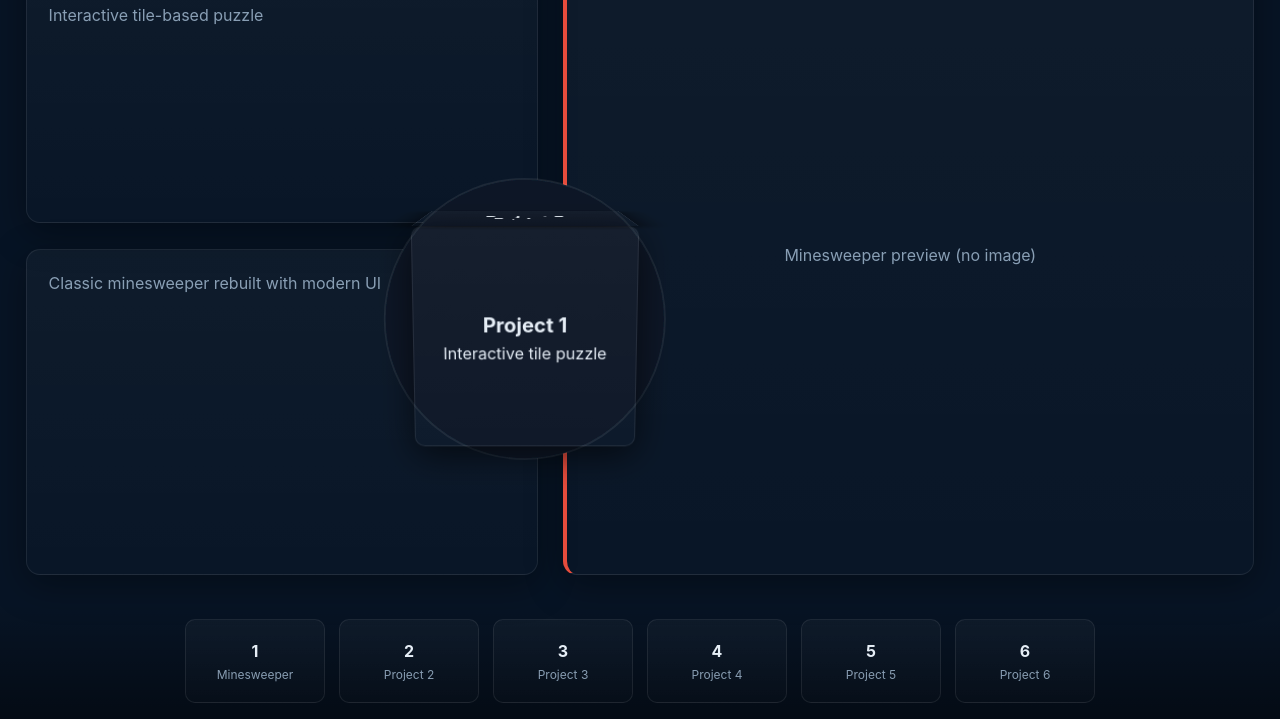
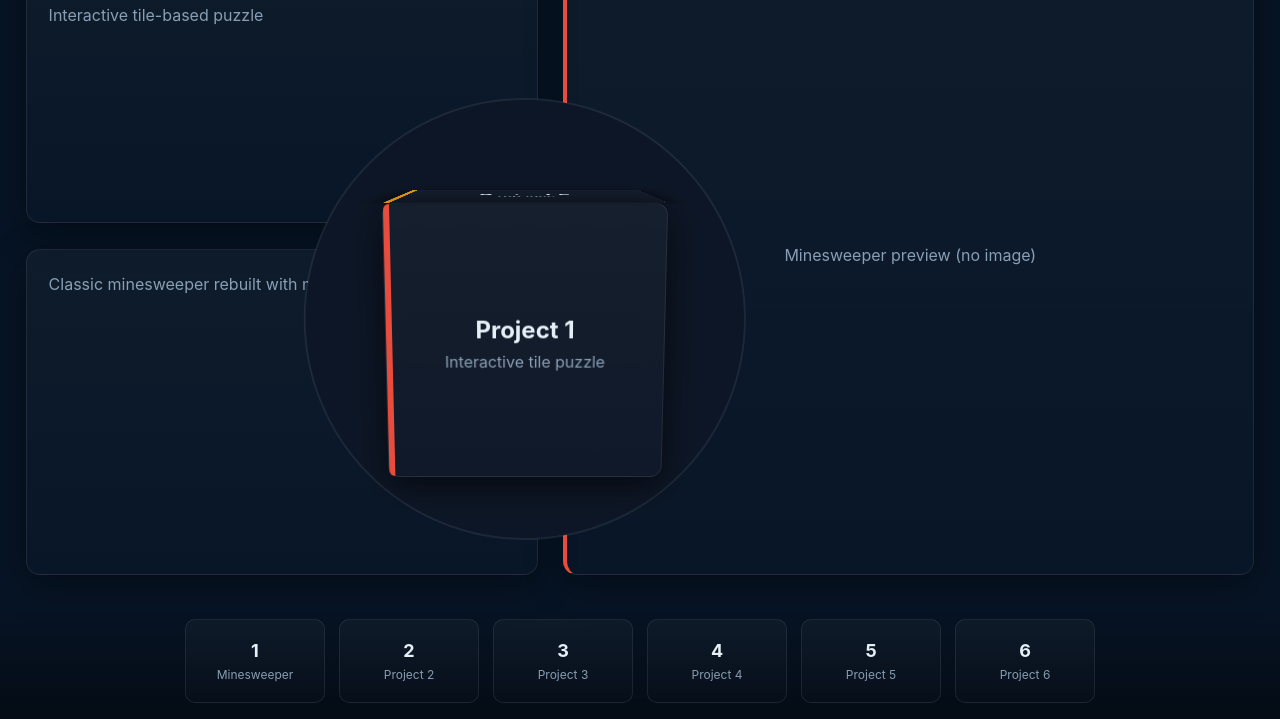
Before and after one commit to JackFShields/JackFShields.github.io, a plain HTML site: page docs/index.html in a window 1280 px wide. Shown: the part 81-800 px from the top of the page. Drawn offline with Linux system fonts and the light colour scheme.

Commit message:
Update index.html

```diff
--- a/docs/index.html
+++ b/docs/index.html
@@ -3,29 +3,27 @@
 <head>
 <meta charset="utf-8" />
 <meta name="viewport" content="width=device-width,initial-scale=1" />
-<title>Portfolio — Cube with Smooth Single Bite</title>
+<title>Portfolio Cube — Final</title>
 <style>
   :root{
     --bg:#071425;
-    --panel-grad: linear-gradient(180deg, rgba(255,255,255,0.035), rgba(255,255,255,0.01));
-    --panel-bg: rgba(255,255,255,0.03);
+    --panel: linear-gradient(180deg, rgba(255,255,255,0.035), rgba(255,255,255,0.01));
     --border: rgba(255,255,255,0.08);
     --text:#e6eef6;
-    --muted: rgba(190,215,240,0.70);
+    --muted: rgba(190,215,240,0.7);
     --gap: 2vw;
-
-    --cube-size: 220px;   /* base cube size */
-    --bite-radius: 140px; /* visual bite radius (px) */
+    --cube-size: 280px;     /* bigger cube */
+    --bite-radius: 220px;   /* larger bite for breathing room */
   }
 
   *{box-sizing:border-box;margin:0;padding:0}
-  html,body{height:100%;background:var(--bg);color:var(--text);font-family:Inter,system-ui,-apple-system,Segoe UI,Roboto,Arial}
+  html,body{height:100%;background:var(--bg);color:var(--text);font-family:Inter,system-ui,-apple-system,sans-serif;-webkit-font-smoothing:antialiased;-moz-osx-font-smoothing:grayscale}
   .viewport{width:100vw;height:100vh;position:relative;overflow:hidden}
 
 /* Panels */
   .panel{
     position:absolute;
-    background:var(--panel-grad);
+    background:var(--panel);
     border:1px solid var(--border);
     border-radius:14px;
     padding:22px;
@@ -39,11 +37,11 @@
   .title p{color:var(--muted)}
 
   .description{ left:2vw; top:calc(2vh + 36vh + var(--gap)); width:calc(42vw - var(--gap)); height:calc(82vh - 36vh - var(--gap) - 2vh); }
-  .description p{ color:var(--muted); line-height:1.45 }
+  .description p{ color:var(--muted); line-height:1.5 }
 
   .image{ right:2vw; top:2vh; width:54vw; height:80vh; display:flex;align-items:center;justify-content:center;color:var(--muted);text-align:center }
 
-/* Invisible footprint anchor (not shown) - used for positioning bite and cube */
+/* Anchor used to compute the center and radius for the single circle bite */
   .footprint-anchor{
     position:absolute;
     left: calc(42vw - var(--gap)/2);
@@ -56,19 +54,11 @@
     opacity:0;
   }
 
-/* SVG overlay that draws one single circular 'bite' visually.
-   It's placed above panels (so it hides them where it overlaps) and below cube (so cube is visible).
-   The circle is filled with page background to visually remove underlying panel parts, and
-   includes a stroke + inner subtle shadow so the border and shadow continuity reads correctly.
+/* SVG overlay (single circle) draws a clean curved cut with stroke + inner shadow
+   It sits above panels, below cube, and matches page background so panels appear bitten.
 */
-  .bite-svg {
-    position:absolute;
-    left:0;top:0;width:100%;height:100%;
-    pointer-events:none;
-    z-index:3;
-  }
+  .bite-svg { position:absolute; left:0; top:0; width:100%; height:100%; pointer-events:none; z-index:3; }
 
-/* Cube sits centered at the footprint anchor (same center), above the bite overlay */
   .cube-wrap{
     position:absolute;
     left: calc(42vw - var(--gap)/2);
@@ -81,14 +71,22 @@
   }
 
   .scene{ width:100%; height:100%; perspective:1000px; pointer-events:auto; user-select:none; touch-action:none; position:relative; }
-  .cube { width:100%; height:100%; transform-style:preserve-3d; transform: translateZ(-90px) rotateX(-10deg) rotateY(0deg); transition:transform .08s linear; position:relative; z-index:5; }
+  .cube { width:100%; height:100%; transform-style:preserve-3d; transform: translateZ(-140px) rotateX(-10deg) rotateY(0deg); transition: transform .08s linear; position:relative; z-index:5; }
+
+  /* Non-transparent faces with accent color bar on left edge (matches image panel accent) */
   .face{
     position:absolute; left:0; top:0; width:100%; height:100%;
-    border-radius:10px; background:var(--panel-grad); border:1px solid var(--border);
-    display:flex;align-items:center;justify-content:center;flex-direction:column; backface-visibility:hidden; box-shadow: 0 10px 36px rgba(0,0,0,0.6);
-    cursor:pointer;
+    border-radius:12px; background:var(--panel); border:1px solid var(--border);
+    display:flex; align-items:center; justify-content:center; flex-direction:column;
+    backface-visibility:hidden; box-shadow: 0 10px 36px rgba(0,0,0,0.6); cursor:pointer;
+    box-sizing:border-box;
   }
-  .face h3{font-size:20px;margin:0 0 6px 0}
+  .face h3{ font-size:24px; margin:0 0 8px 0 }
+  .face p{ color:var(--muted) }
+
+  /* accent bar applied via inline style from JS to match panel border color */
+  .face .accent { position:absolute; left:0; top:0; bottom:0; width:6px; border-top-left-radius:12px; border-bottom-left-radius:12px; }
+
   .front{ transform: rotateY(0deg) translateZ(calc(var(--cube-size)/2)); }
   .right{ transform: rotateY(90deg) translateZ(calc(var(--cube-size)/2)); }
   .back{ transform: rotateY(180deg) translateZ(calc(var(--cube-size)/2)); }
@@ -96,7 +94,7 @@
   .top{ transform: rotateX(90deg) translateZ(calc(var(--cube-size)/2)); }
   .bottom{ transform: rotateX(-90deg) translateZ(calc(var(--cube-size)/2)); }
 
-/* Project buttons row: wraps when needed, taller rectangular ratio ~3:5 */
+/* Projects row (wrapping, taller rectangles ~3:5) */
   .projects {
     position:absolute; left:0; right:0; bottom:0;
     display:flex; gap:14px; padding:2vh 2vw; flex-wrap:wrap; justify-content:center; align-items:center;
@@ -104,20 +102,23 @@
     z-index:6;
   }
   .proj-btn {
-    width:140px; height:84px; background:var(--panel-grad); border:1px solid var(--border); border-radius:10px;
-    display:flex; flex-direction:column; align-items:center; justify-content:center; cursor:pointer; transition:transform .18s, box-shadow .18s;
+    width:140px; height:84px; background:var(--panel); border:1px solid var(--border); border-radius:10px;
+    display:flex; flex-direction:column; align-items:center; justify-content:center; cursor:pointer;
+    transition:transform .18s,box-shadow .18s;
   }
   .proj-btn:hover{ transform:translateY(-6px); box-shadow:0 12px 30px rgba(0,0,0,0.45) }
+  .proj-btn strong{ font-size:18px }
+  .proj-btn span{ font-size:12px; color:var(--muted); margin-top:6px; }
 
-/* responsive tweaks */
+/* responsive adjustments */
   @media (max-width:980px){
-    :root{ --cube-size:200px; --bite-radius:120px }
+    :root{ --cube-size:240px; --bite-radius:160px }
     .title, .description { left:2vw; width:calc(100% - 4vw) }
-    .title{ top:2vh; height:20vh }
-    .description{ top:calc(2vh + 20vh + var(--gap)); height:28vh }
-    .image{ left:2vw; right:2vw; top:calc(2vh + 20vh + 28vh + calc(var(--gap)*2)); width:calc(100% - 4vw); height:32vh }
-    .cube-wrap{ left:50%; top:calc(2vh + 20vh + (28vh/2)); transform:translate(-50%,-50%) }
-    .footprint-anchor{ left:50%; top:calc(2vh + 20vh + (28vh/2)); transform:translate(-50%,-50%) }
+    .title{ top:2vh; height:22vh }
+    .description{ top:calc(2vh + 22vh + var(--gap)); height:28vh }
+    .image{ left:2vw; right:2vw; top:calc(2vh + 22vh + 28vh + calc(var(--gap)*2)); width:calc(100% - 4vw); height:32vh }
+    .cube-wrap{ left:50%; top:calc(2vh + 22vh + (28vh/2)); transform:translate(-50%,-50%) }
+    .footprint-anchor{ left:50%; top:calc(2vh + 22vh + (28vh/2)); transform:translate(-50%,-50%) }
   }
 </style>
 </head>
@@ -134,16 +135,11 @@
 
     <div class="panel image" id="imagePanel">Minesweeper preview (no image)</div>
 
-    <!-- anchor used to compute the single bite center; invisible -->
-    <div class="footprint-anchor" id="anchor"></div>
+    <div class="footprint-anchor" id="anchor" aria-hidden="true"></div>
 
-    <!-- SVG overlay that paints one single circular bite with stroke + inner shadow.
-         Circle fill matches page bg so underlying panels visually disappear where it overlaps.
-         The stroke + inner shadow emulate the panel border and inner shading so the cut reads continuous.
-    -->
+    <!-- SVG overlay: single circle that visually removes panel area under it (no visible construction line) -->
     <svg class="bite-svg" id="biteSVG" aria-hidden="true">
       <defs>
-        <!-- inner shadow filter for the bite rim -->
         <filter id="innerShadow" x="-50%" y="-50%" width="200%" height="200%">
           <feGaussianBlur in="SourceAlpha" stdDeviation="6" result="blur" />
           <feOffset dx="0" dy="6" result="offsetBlur" />
@@ -156,23 +152,36 @@
         </filter>
       </defs>
 
-      <!-- circle (dynamic) -->
-      <circle id="biteCircle" cx="0" cy="0" r="0"
-              fill="var(--bg, #071425)"
-              stroke="rgba(255,255,255,0.08)" stroke-width="2"
-              filter="url(#innerShadow)"/>
+      <circle id="biteCircle" cx="0" cy="0" r="0" fill="var(--bg,#071425)" stroke="rgba(255,255,255,0.08)" stroke-width="2" filter="url(#innerShadow)"/>
     </svg>
 
-    <!-- cube sits exactly centered over anchor -->
     <div class="cube-wrap" id="cubeWrap">
       <div class="scene" id="scene">
         <div class="cube" id="cube" role="application" aria-label="interactive cube">
-          <div class="face front" data-slot="front"><h3>Project 1</h3><p>Interactive tile puzzle</p></div>
-          <div class="face right" data-slot="right"><h3>Project 2</h3><p>Utility tool</p></div>
-          <div class="face back" data-slot="back"><h3>Project 3</h3><p>Algorithmic art</p></div>
-          <div class="face left" data-slot="left"><h3>Project 4</h3><p>UX experiments</p></div>
-          <div class="face top" data-slot="top"><h3>Project 5</h3><p>Top face</p></div>
-          <div class="face bottom" data-slot="bottom"><h3>Project 6</h3><p>Bottom face</p></div>
+          <div class="face front" data-slot="front">
+            <div class="accent" style="background:#e74c3c"></div>
+            <h3>Project 1</h3><p>Interactive tile puzzle</p>
+          </div>
+          <div class="face right" data-slot="right">
+            <div class="accent" style="background:#27ae60"></div>
+            <h3>Project 2</h3><p>Utility tool</p>
+          </div>
+          <div class="face back" data-slot="back">
+            <div class="accent" style="background:#9b59b6"></div>
+            <h3>Project 3</h3><p>Algorithmic art</p>
+          </div>
+          <div class="face left" data-slot="left">
+            <div class="accent" style="background:#1abc9c"></div>
+            <h3>Project 4</h3><p>UX experiments</p>
+          </div>
+          <div class="face top" data-slot="top">
+            <div class="accent" style="background:#f39c12"></div>
+            <h3>Project 5</h3><p>Top face</p>
+          </div>
+          <div class="face bottom" data-slot="bottom">
+            <div class="accent" style="background:#34495e"></div>
+            <h3>Project 6</h3><p>Bottom face</p>
+          </div>
         </div>
       </div>
     </div>
@@ -181,7 +190,7 @@
   </div>
 
 <script>
-/* Projects data */
+/* Projects data (keeps order consistent with cube faces mapping) */
 const projects = [
   { title:'Minesweeper', subtitle:'Interactive tile-based puzzle', desc:'Classic minesweeper rebuilt with modern UI', url:'#', color:'#e74c3c' },
   { title:'Project 2', subtitle:'Utility tool', desc:'Small utility demo', url:'#', color:'#27ae60' },
@@ -203,13 +212,13 @@ const descPanel = document.getElementById('descPanel');
 const imagePanel = document.getElementById('imagePanel');
 const projectsBar = document.getElementById('projectsBar');
 
-/* Build projects (wrap capable) */
+/* build bottom projects (wrap-capable) */
 function renderProjects(){
   projectsBar.innerHTML = '';
   projects.forEach((p,i)=>{
     const btn = document.createElement('div');
     btn.className = 'proj-btn';
-    btn.innerHTML = `<strong>${i+1}</strong><span style="color:var(--muted);font-size:12px;margin-top:6px">${p.title}</span>`;
+    btn.innerHTML = `<strong>${i+1}</strong><span>${p.title}</span>`;
     btn.addEventListener('click', ()=> centerCubeOnProject(i));
     projectsBar.appendChild(btn);
   });
@@ -222,21 +231,17 @@ function computeAnchor(){
   return { x: r.left + r.width/2, y: r.top + r.height/2, r: Math.min(r.width, r.height)/2 };
 }
 
-/* position the bite SVG circle to visually cut panels; also update bite for panels (for interactive state if needed) */
+/* position the bite SVG circle to visually cut panels; update panels' rim decoration positions */
 function positionBite(){
   const a = computeAnchor();
-  // place bite SVG circle (SVG uses page coords relative to viewport)
   biteCircle.setAttribute('cx', a.x);
   biteCircle.setAttribute('cy', a.y);
   biteCircle.setAttribute('r', a.r);
-  // size SVG to full viewport (already set) but ensure it's sized correctly for coord system
   biteSVG.style.width = `${window.innerWidth}px`;
   biteSVG.style.height = `${window.innerHeight}px`;
-  // update panels' internal pseudo decorations to align rim highlight if desired
-  // set CSS vars for pseudo-elements (used earlier approach)
+
   [titlePanel, descPanel, imagePanel].forEach(el=>{
     const rect = el.getBoundingClientRect();
-    // compute closest point on rect to anchor center
     const cx = Math.max(rect.left, Math.min(a.x, rect.right));
     const cy = Math.max(rect.top, Math.min(a.y, rect.bottom));
     const localX = Math.round(cx - rect.left);
@@ -244,7 +249,6 @@ function positionBite(){
     el.style.setProperty('--bite-x', `${localX}px`);
     el.style.setProperty('--bite-y', `${localY}px`);
     el.style.setProperty('--bite-radius', `${a.r}px`);
-    // show/hide panel's decorative pseudo if intersecting
     const dist = Math.hypot(cx - a.x, cy - a.y);
     const margin = 6;
     if(dist < a.r + margin){
@@ -257,23 +261,21 @@ function positionBite(){
   });
 }
 
-/* Place cubeWrap center to anchor center (ensure exact overlap on resize) */
+/* position cubeWrap at anchor center */
 function positionCubeWrap(){
   const a = computeAnchor();
-  cubeWrap.style.left = `${(a.x)}px`;
-  cubeWrap.style.top = `${(a.y)}px`;
-  // cubeWrap uses transform translate(-50%,-50%) in CSS; set directly:
+  cubeWrap.style.left = `${a.x}px`;
+  cubeWrap.style.top = `${a.y}px`;
   cubeWrap.style.transform = 'translate(-50%,-50%)';
 }
 
-/* Responsive startup */
+/* initial layout update */
 function layoutUpdate(){
-  // reposition anchor if CSS changed; anchor is at CSS position; computeAnchor reads it
   positionBite();
   positionCubeWrap();
 }
 
-/* cube rotation (drag) with inertia */
+/* cube rotation (pointer drag) with inertia */
 let rotY = 0;
 let isDown = false, startX = 0, startRot = 0, startT = 0, angVel = 0;
 const SENS = 0.35, CLICK_MOVE_THRESHOLD = 6, CLICK_TIME_THRESHOLD = 300;
@@ -301,9 +303,8 @@ scene.addEventListener('pointerup', e=>{
 });
 
 function applyRotation(){
-  cube.style.transform = `translateZ(-90px) rotateX(-10deg) rotateY(${rotY}deg)`;
+  cube.style.transform = `translateZ(-140px) rotateX(-10deg) rotateY(${rotY}deg)`;
   updateMostVisibleFace();
-  // bite remains static relative to layout (cube rotates in place)
 }
 
 /* face visibility heuristic (angle-based) */
@@ -316,7 +317,7 @@ function updateMostVisibleFace(){
   });
   let best = -1, bestIdx = 0;
   scores.forEach((s,i)=>{ if(s>best){ best=s; bestIdx=i }});
-  const mapping = [0,1,2,3]; // simple mapping front->proj0...
+  const mapping = [0,1,2,3]; // front->projects[0], right->projects[1], etc.
   const projIndex = mapping[bestIdx] % projects.length;
   const p = projects[projIndex];
   if(p){
@@ -328,7 +329,7 @@ function updateMostVisibleFace(){
   }
 }
 function normalizeAngleRad(a){
-  const two = Math.PI*2; let v = (a + Math.PI) % two; if(v < 0) v += two; return v - Math.PI;
+  const two = Math.PI * 2; let v = (a + Math.PI) % two; if(v < 0) v += two; return v - Math.PI;
 }
 
 /* center cube so project index is at front slot */
@@ -349,13 +350,13 @@ function animateRotationTo(targetDeg, duration=420){
   requestAnimationFrame(step);
 }
 
-/* open project mapped to face(slot) */
+/* open project mapped to face */
 function openFaceProject(faceEl){
   const map = { front:0, right:1, back:2, left:3, top:4, bottom:5 };
   const slot = faceEl.dataset.slot;
   const i = map[slot] % projects.length;
   const p = projects[i];
-  if(p && p.url) window.open(p.url,'_blank');
+  if(p && p.url) window.open(p.url, '_blank');
 }
 
 /* inertia loop */
@@ -375,12 +376,12 @@ requestAnimationFrame(loop);
 window.addEventListener('resize', ()=>{ layoutUpdate(); });
 window.addEventListener('load', ()=>{ layoutUpdate(); applyRotation(); setTimeout(layoutUpdate,90); });
 
-/* face click open */
+/* face click open binding */
 Array.from(document.querySelectorAll('.face')).forEach(f=>{
   f.addEventListener('click', ()=> openFaceProject(f));
 });
 
-/* initial */
+/* initial render */
 applyRotation();
 layoutUpdate();
 </script>
```
